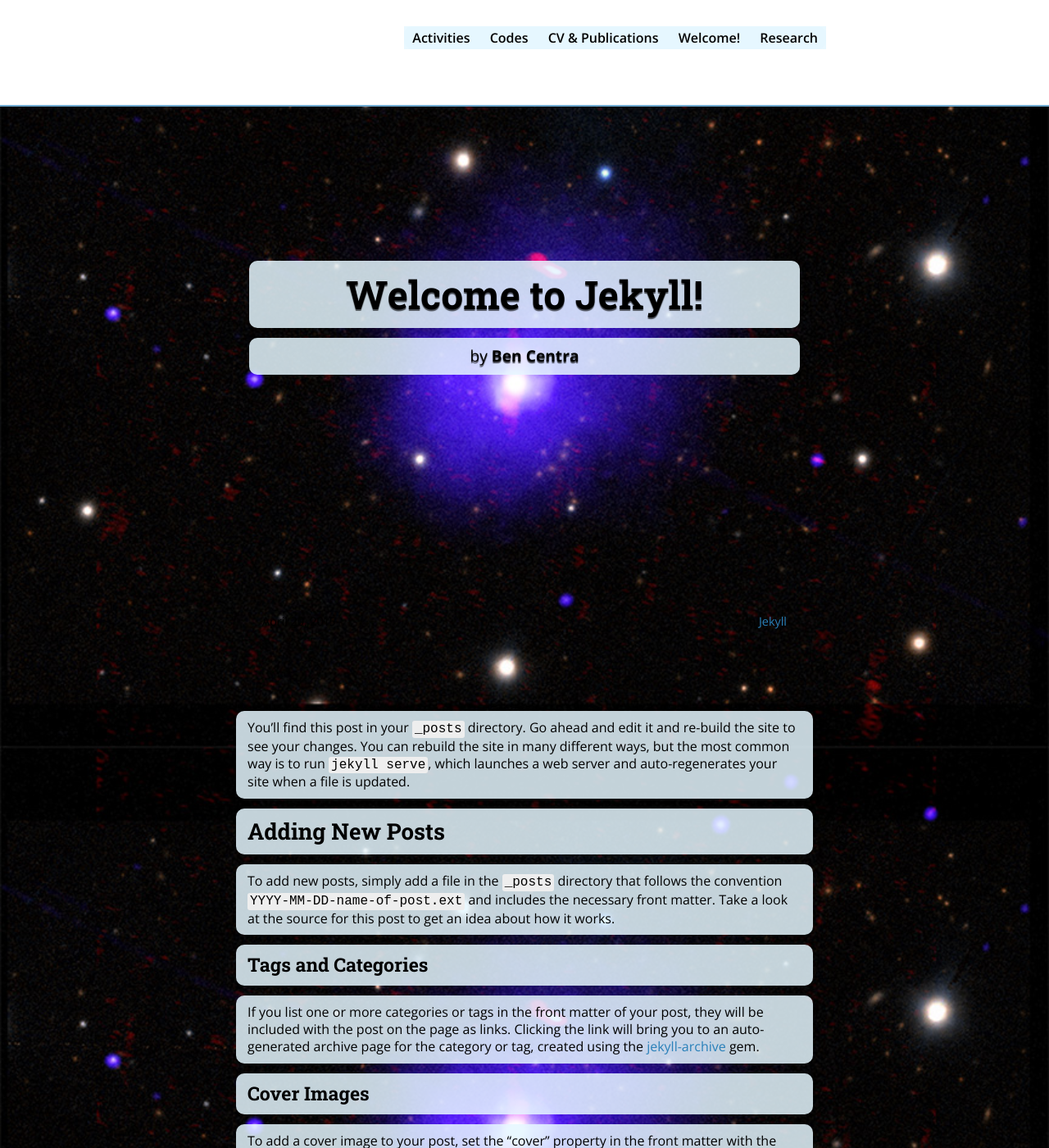
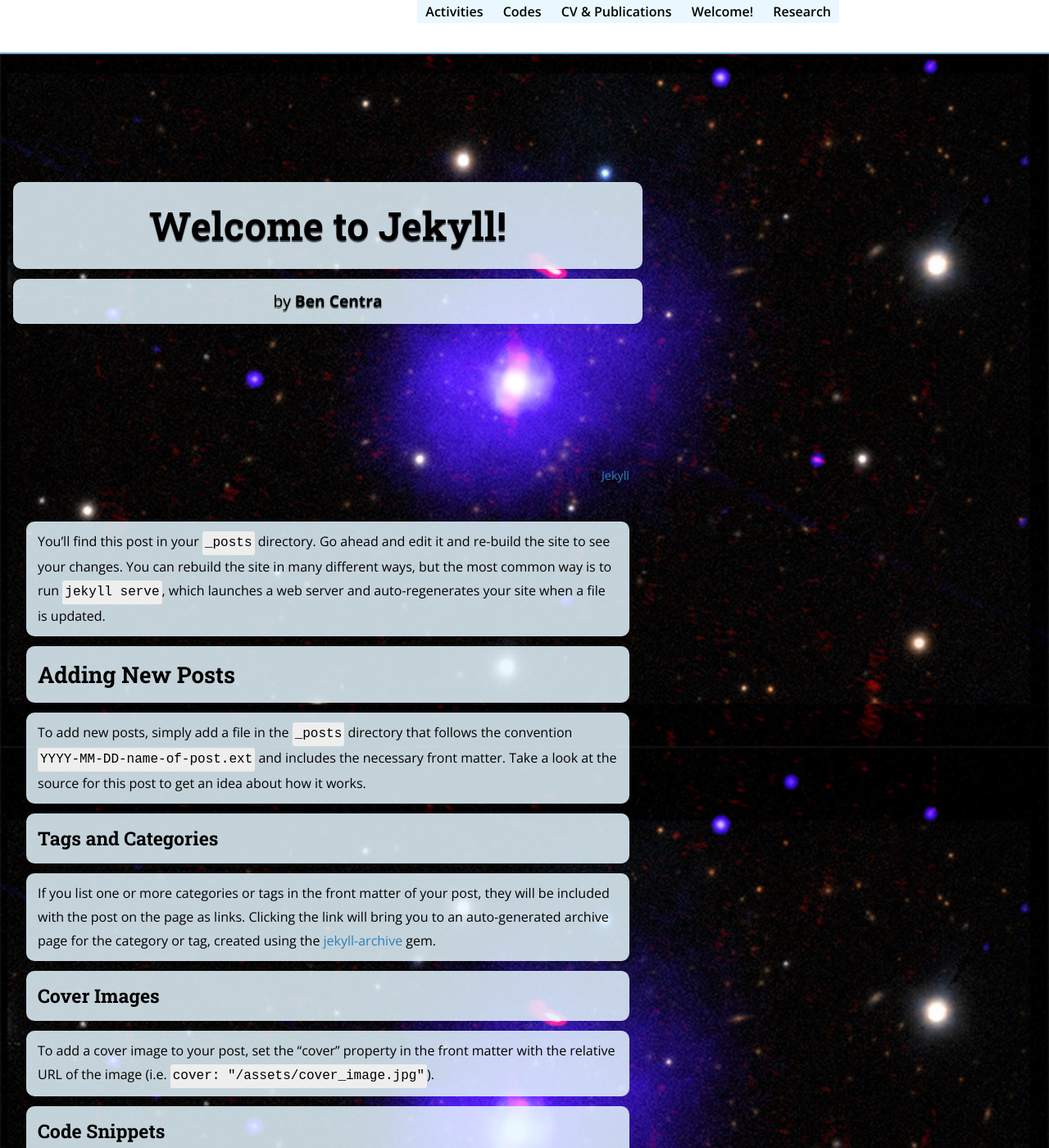
Before and after one commit to jsiskreynes-astro/jsiskreynes-astro.github.io, a Jekyll site: the page built from _posts/2015-04-20-welcome-to-jekyll.markdown, in a window 1280 px wide and 1400 px high. Shown: the whole window at 82% size. Built offline with Jekyll 4.4.1, drawn with Linux system fonts in a browser that asks for light colours; nearby versions of some CDN libraries.

Commit message:
Update main.scss

```diff
--- a/css/main.scss
+++ b/css/main.scss
@@ -35,19 +35,19 @@
 
 /* Remove background from containers so no extra blue shows */
 main, article, section, div {
-  background: none !important;
+  margin: 0;
+  padding: 0;
 };
 
 /* Unified pale-blue boxes around all text elements */
 h1, h2, h3, h4, h5, h6,
-p, ul, ol, li, blockquote {
+p {
   background: rgba(230, 247, 255, 0.85);
   padding: 10px 14px;
   border-radius: 10px;
   margin: 12px auto;
   max-width: 800px;
   color: black;
-  line-height: 1.3;
 };
 
 /* Remove background from containers so no extra blue appears */
```
